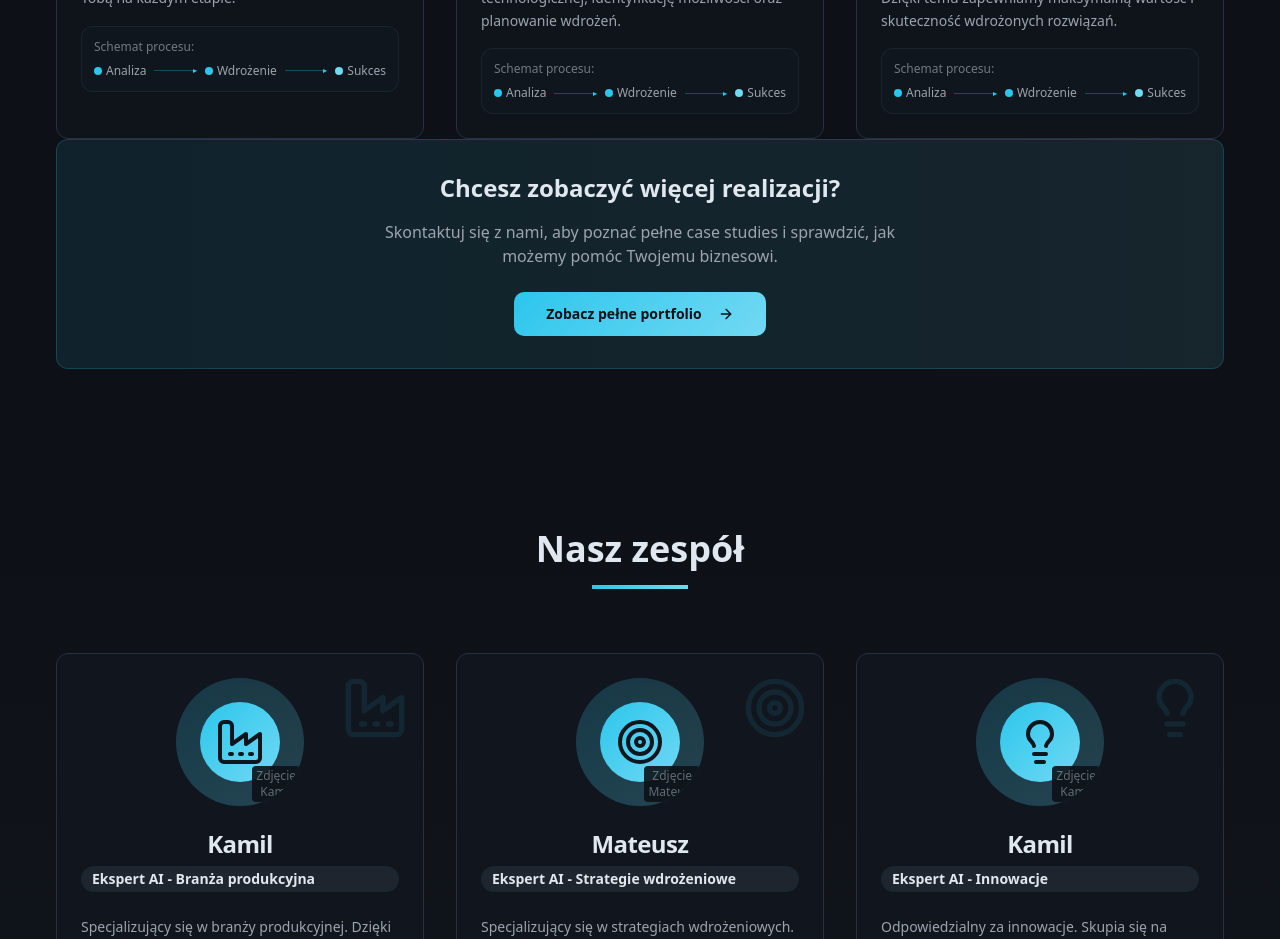
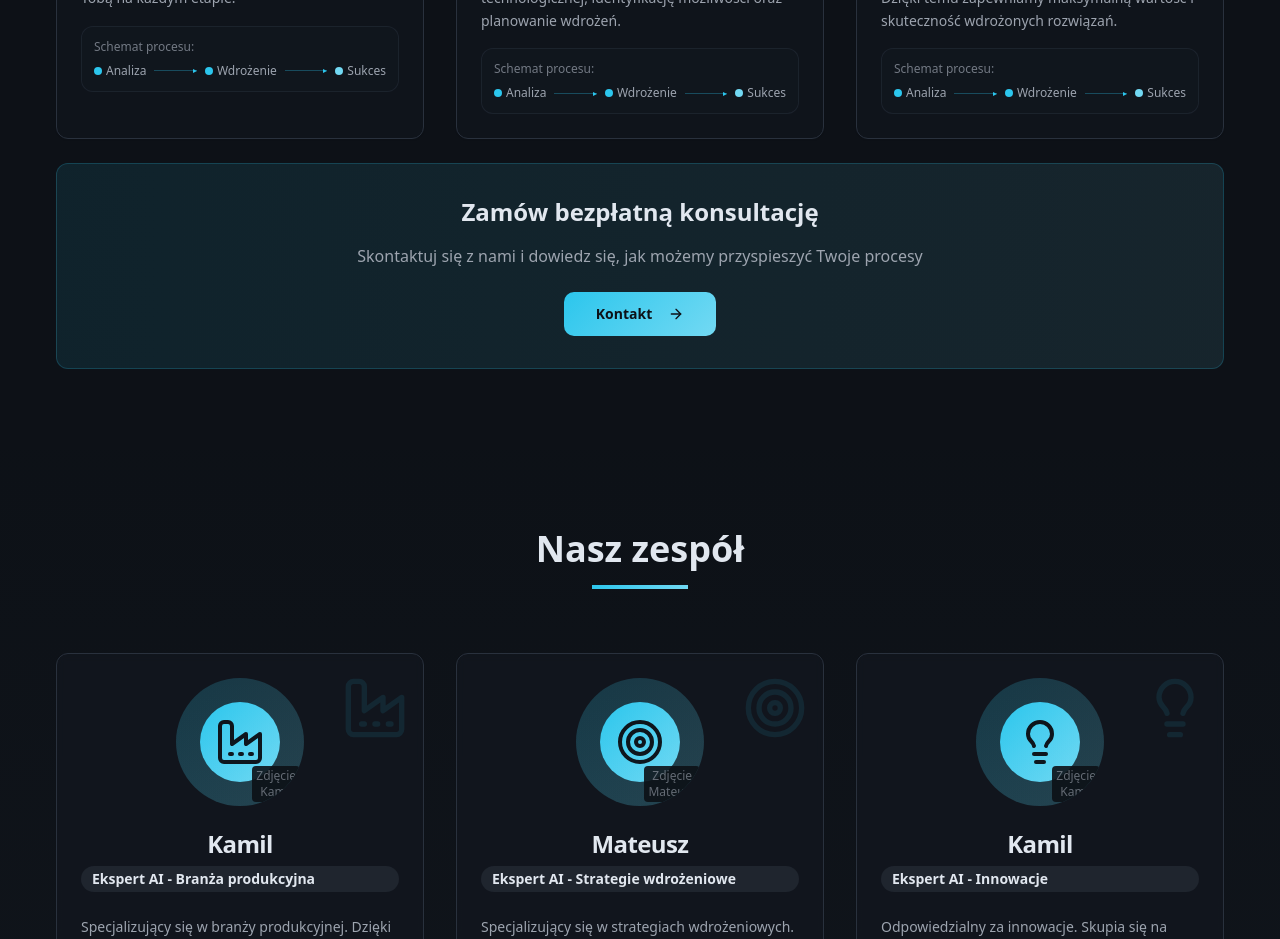
Before and after one commit to aplint-pl/aplint.github.io, a React (Vite) app: page / in a window 1280 px wide. Shown: the part 1400-2339 px from the top of the page. Built offline with nearby package versions, Linux system fonts and the light colour scheme.

Commit message:
Update ServicesSection.tsx

```diff
--- a/src/components/ServicesSection.tsx
+++ b/src/components/ServicesSection.tsx
@@ -94,16 +94,16 @@ const ServicesSection = () => {
         </div>
 
         {/* CTA Section */}
-        <div className="text-center">
+        <div className="text-center mt-6">
           <div className="bg-gradient-to-r from-primary/10 to-primary-glow/10 rounded-lg p-8 border border-primary/20">
             <h3 className="text-2xl font-bold text-foreground mb-4">
-              Chcesz zobaczyć więcej realizacji?
+              Zamów bezpłatną konsultację
             </h3>
             <p className="text-muted-foreground mb-6 max-w-xl mx-auto">
-              Skontaktuj się z nami, aby poznać pełne case studies i sprawdzić, jak możemy pomóc Twojemu biznesowi.
+              Skontaktuj się z nami i dowiedz się, jak możemy przyspieszyć Twoje procesy
             </p>
-            <Button variant="hero" size="lg" className="group">
-              Zobacz pełne portfolio
+            <Button variant="hero" size="lg" className="group" onClick={() => document.getElementById('kontakt')?.scrollIntoView({ behavior: 'smooth' })}>
+              Kontakt
               <ArrowRight className="h-4 w-4 ml-2 group-hover:translate-x-1 transition-transform" />
             </Button>
           </div>
```
